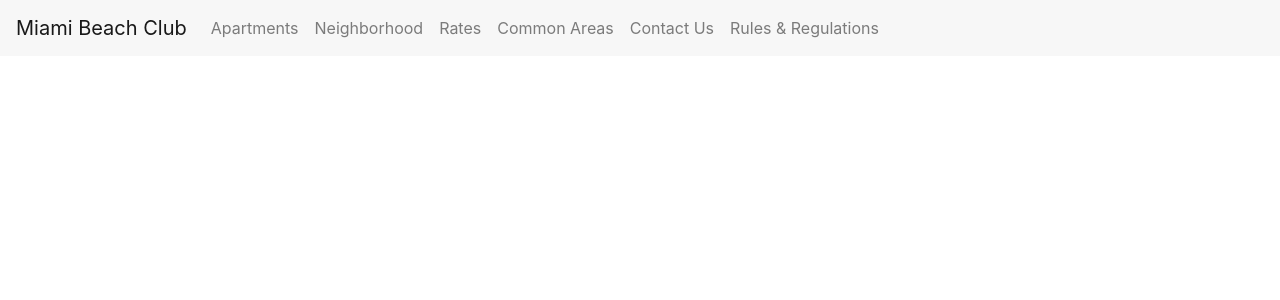
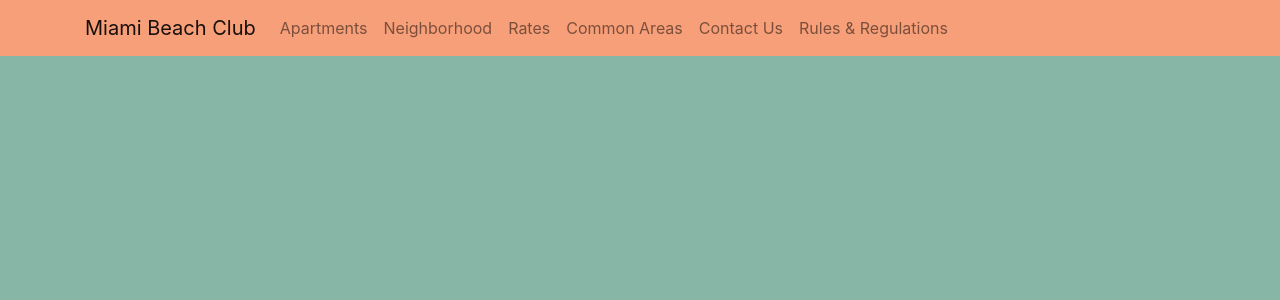
Before and after one commit to bruscantini/mbc-client, an Angular app: page / in a window 1280 px wide. Shown: the top 300 px of the page. Built offline with nearby package versions, Linux system fonts and the light colour scheme.

Commit message:
Added links to navbar and set background colors

```diff
--- a/src/app/nav-bar/nav-bar.component.html
+++ b/src/app/nav-bar/nav-bar.component.html
@@ -1,9 +1,10 @@
-<nav class="navbar navbar-toggleable-md navbar-light bg-faded">
-  <button class="navbar-toggler navbar-toggler-right" type="button" (click)="isNavbarCollapsed = !isNavbarCollapsed" aria-controls="exCollapsingNavbar2" aria-expanded="false" aria-label="Toggle navigation">
+<nav class="navbar navbar-toggleable-md navbar-light bg-faded" id="main-nav-bar">
+  <div class="container">
+    <button class="navbar-toggler navbar-toggler-right" type="button" (click)="isNavbarCollapsed = !isNavbarCollapsed" aria-controls="collapsingNavbar" aria-expanded="false" aria-label="Toggle navigation">
     <span class="navbar-toggler-icon"></span>
   </button>
     <a class="navbar-brand" href="#">Miami Beach Club</a>
-  <div [ngbCollapse]="isNavbarCollapsed" class="collapse navbar-collapse" id="exCollapsingNavbar2">
+    <div [ngbCollapse]="isNavbarCollapsed" class="collapse navbar-collapse" id="collapsingNavbar">
       <div class="navbar-nav mr-auto">
         <a class="nav-item nav-link" routerLink="/apartments" routerLinkActive="active">Apartments</a>
         <a class="nav-item nav-link" routerLink="/neighborhood" routerLinkActive="active">Neighborhood</a>
@@ -14,4 +15,5 @@
 
       </div>
     </div>
+  </div>
 </nav>
--- /dev/null
+++ b/src/app/nav-bar/nav-bar.component.min.css
@@ -0,0 +1 @@
+#main-nav-bar{background-color:#F79F79}
--- a/src/app/nav-bar/nav-bar.component.scss
+++ b/src/app/nav-bar/nav-bar.component.scss
@@ -0,0 +1,3 @@
+#main-nav-bar {
+  background-color: #F79F79;
+}
--- /dev/null
+++ b/src/styles.min.css
@@ -0,0 +1 @@
+body{background-color:#87B6A7}
--- a/src/styles.scss
+++ b/src/styles.scss
@@ -1 +1,4 @@
 /* You can add global styles to this file, and also import other style files */
+body {
+  background-color: #87B6A7
+}
```
Lines whose indentation alone changed are shown as unchanged.
